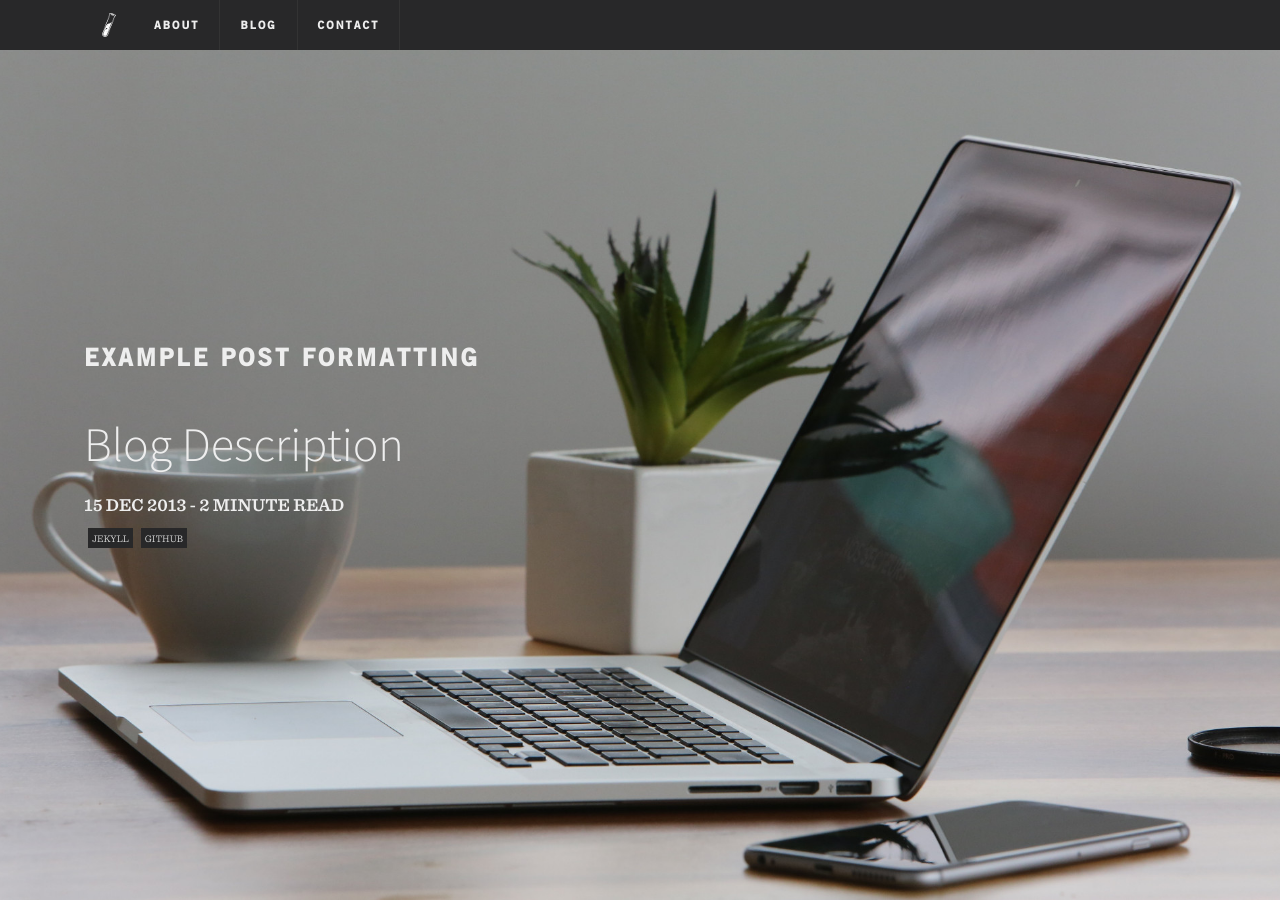
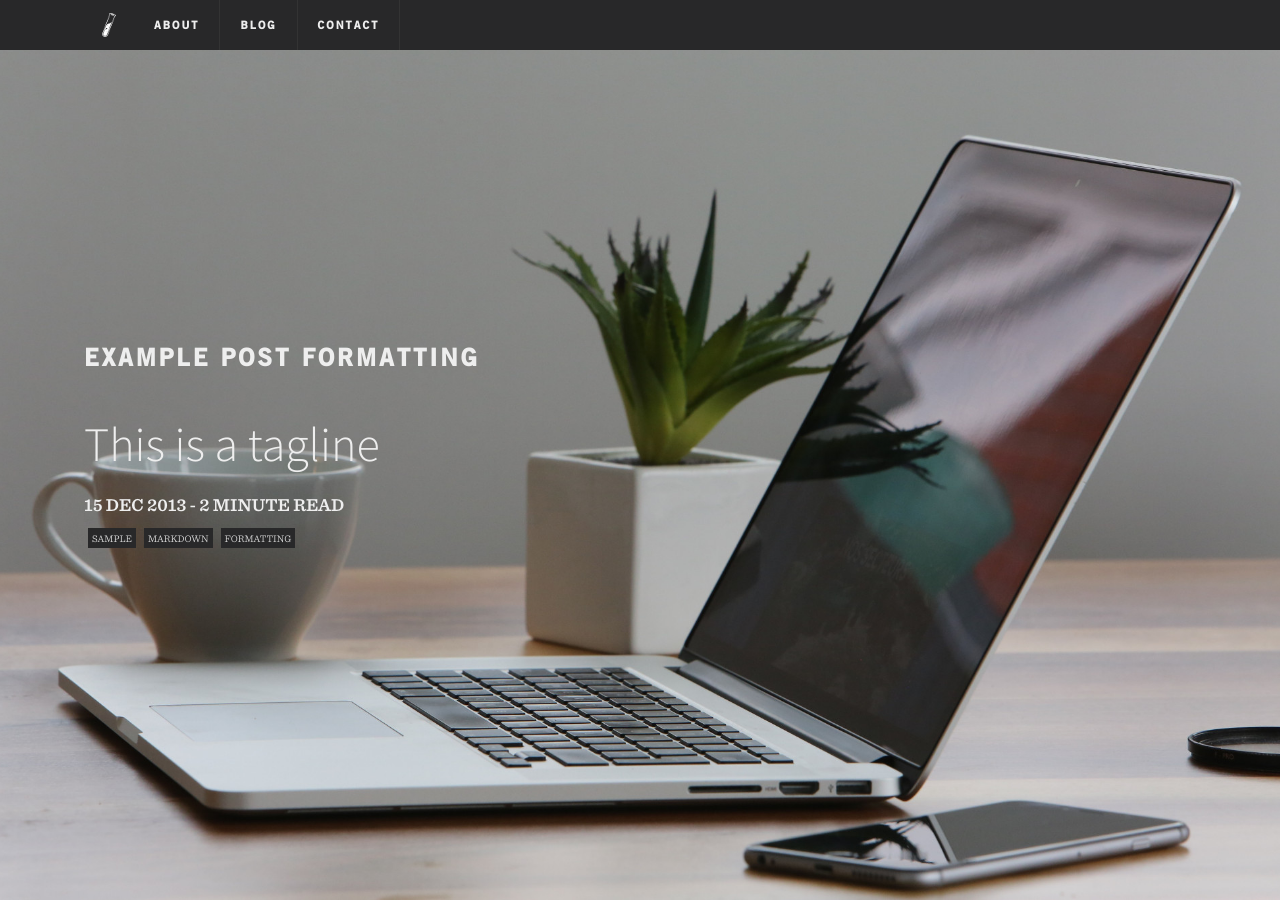
Before and after one commit to erssec/boldux, a Jekyll site: the page built from _posts/2013-12-15-example-post-formatting-2013.markdown, in a window 1280 px wide and 900 px high. Built offline with Jekyll 4.4.1, drawn with Linux system fonts in a browser that asks for light colours; nearby versions of some CDN libraries.

Commit message:
Cleaned up post layout yaml

```diff
--- a/_posts/2013-12-15-example-post-formatting-2013.markdown
+++ b/_posts/2013-12-15-example-post-formatting-2013.markdown
@@ -1,16 +1,14 @@
 ---
 layout: post
 title:  "Example Post Formatting"
-tagline: "Blog Description"
-author: Author
-category: ios
-tags: [jekyll, github]
-excerpt: "Hello World; Welcome to my blog!"
+tagline: "This is a tagline"
+description: "This is a description."
 date: 2013-12-15
 comments: true
 image:
   feature: blog/sample-feature.jpg
   hero: blog/sample-header.jpg
+tags: [sample, markdown, formatting]
 ---
 
 # Heading 1
@@ -20,7 +18,7 @@ image:
 ##### Heading 5
 ###### Heading 6
 
-<blockquote>Aenean lacinia bibendum nulla sed consectetur. Morbi leo risus, porta ac consectetur ac, vestibulum at eros. Cras mattis consectetur purus sit amet fermentum. Nulla vitae elit libero, a pharetra augue. Curabitur blandit tempus porttitor. Donec sed odio dui. Cras mattis consectetur purus sit amet fermentum.</blockquote>
+>Aenean lacinia bibendum nulla sed consectetur. Morbi leo risus, porta ac consectetur ac, vestibulum at eros. Cras mattis consectetur purus sit amet fermentum. Nulla vitae elit libero, a pharetra augue. Curabitur blandit tempus porttitor. Donec sed odio dui. Cras mattis consectetur purus sit amet fermentum.
 
 Nullam quis risus eget urna mollis ornare vel eu leo. Cras mattis consectetur purus sit amet fermentum. Duis mollis, est non commodo luctus, nisi erat porttitor ligula, eget lacinia odio sem nec elit. Vivamus sagittis lacus vel augue laoreet rutrum faucibus dolor auctor.
 
--- a/_posts/2014-12-10-test-post.markdown
+++ b/_posts/2014-12-10-test-post.markdown
@@ -2,15 +2,13 @@
 layout: post
 title:  "Test Post"
 tagline: "Bahamontes lanterne rouge normandie belgium. "
-author: Author
-category: ios
-tags: [jekyll, github]
-excerpt: "Bahamontes lanterne rouge normandie belgium. "
+description: "Bahamontes lanterne rouge normandie belgium. "
 date: 2014-12-10
 comments: true
 image:
   feature: blog/sample-feature.jpg
   hero: blog/sample-header.jpg
+tags: [jekyll, github]
 ---
 
 Bahamontes lanterne rouge normandie belgium. Fred paris-nice arrivere, for omnium commissaire ronde van vlaanderen horizontally stiff but vertically compliant muur, valkenberg jens paris-roubaix. Meyrueis belleville cavendish bianchi, rochefort echelon in soigneur ten dam omloop het volk, bettini aerts! Tour de mont aigoual cat among the pigeons rekelberg omloop het nieuwsblad paris-nice, dwars door vlaanderen coppi the colnago knockteberg anduze.
```
Also changed, not shown: _posts/2014-11-30-sample-post.md (+3 -4 lines), README.md.
